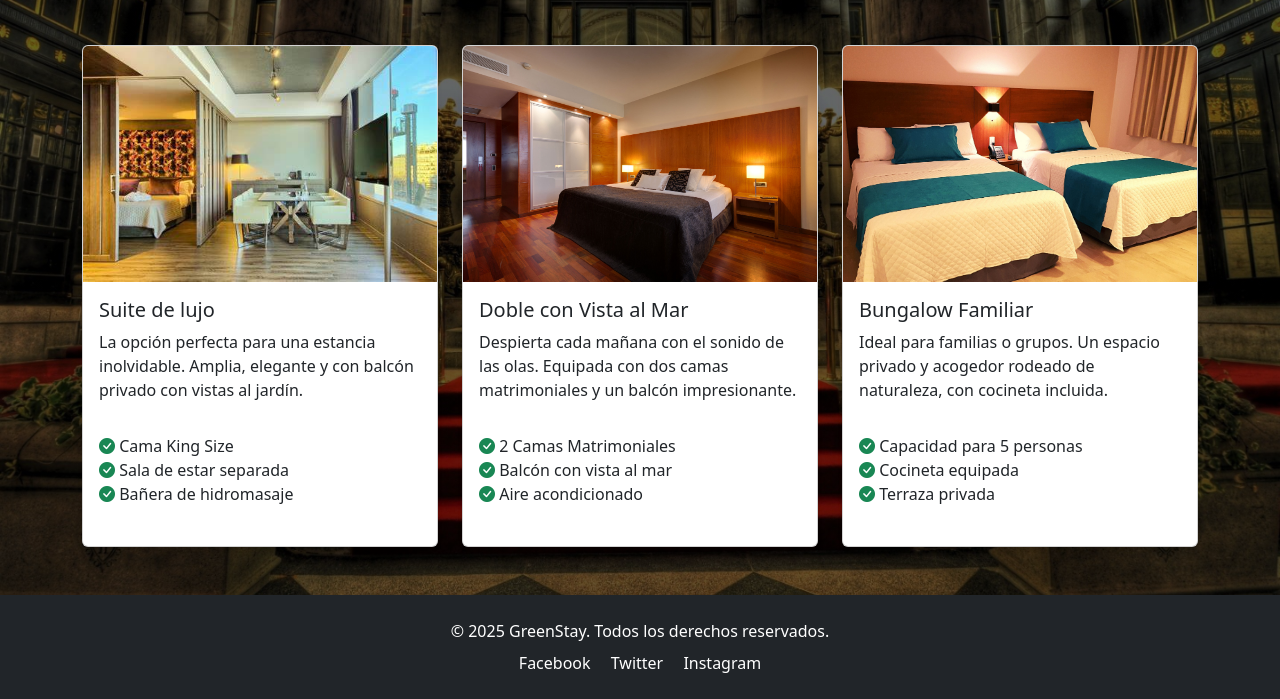
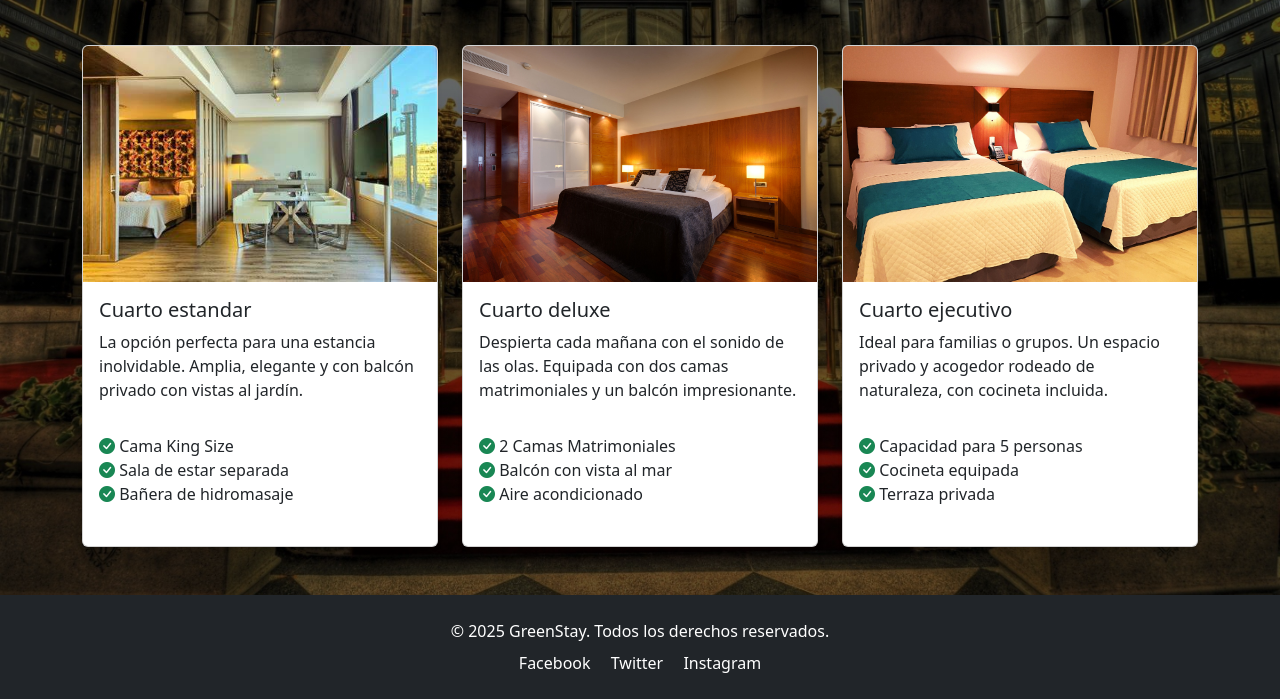
Before and after one commit to lupi5440/Frontend, a plain HTML site: page pages/Cuartos.html in a window 1280 px wide. Shown: the part 212-911 px from the top of the page. Drawn offline with nearby package versions, Linux system fonts and the light colour scheme.

Commit message:
arreglo de cuartos catalogo

```diff
--- a/pages/Cuartos.html
+++ b/pages/Cuartos.html
@@ -30,9 +30,9 @@
                     <!-- Habitación 1 -->
                     <div class="col-lg-4 col-md-6">
                         <div class="card h-100 shadow-sm">
-                            <img src="../assets/img/Penthouse.jpg" class="card-img-top" alt="Suite de Lujo">
+                            <img src="../assets/img/Penthouse.jpg" class="card-img-top" alt="Cuarto estandar">
                             <div class="card-body d-flex flex-column">
-                                <h5 class="card-title">Suite de lujo</h5>
+                                <h5 class="card-title">Cuarto estandar</h5>
                                 <p class="card-text">La opción perfecta para una estancia inolvidable. Amplia, elegante
                                     y con balcón privado con vistas al jardín.</p>
                                 <ul class="list-unstyled mt-3 mb-4">
@@ -48,9 +48,9 @@
                     <div class="col-lg-4 col-md-6">
                         <div class="card h-100 shadow-sm">
                             <img src="../assets/img/Cuarto_sencillo.jpg" class="card-img-top"
-                                alt="Habitación Doble con Vista al Mar">
+                                alt="Habitación deluxe con vista al mar">
                             <div class="card-body d-flex flex-column">
-                                <h5 class="card-title">Doble con Vista al Mar</h5>
+                                <h5 class="card-title">Cuarto deluxe</h5>
                                 <p class="card-text">Despierta cada mañana con el sonido de las olas. Equipada con dos
                                     camas matrimoniales y un balcón impresionante.</p>
                                 <ul class="list-unstyled mt-3 mb-4">
@@ -66,9 +66,9 @@
                     <!-- Habitación 3 -->
                     <div class="col-lg-4 col-md-6">
                         <div class="card h-100 shadow-sm">
-                            <img src="../assets/img/Cuarto_doble.jpg" class="card-img-top" alt="Bungalow Familiar">
+                            <img src="../assets/img/Cuarto_doble.jpg" class="card-img-top" alt="Cuarto ejecutivo">
                             <div class="card-body d-flex flex-column">
-                                <h5 class="card-title">Bungalow Familiar</h5>
+                                <h5 class="card-title">Cuarto ejecutivo</h5>
                                 <p class="card-text">Ideal para familias o grupos. Un espacio privado y acogedor rodeado
                                     de naturaleza, con cocineta incluida.</p>
                                 <ul class="list-unstyled mt-3 mb-4">
```
